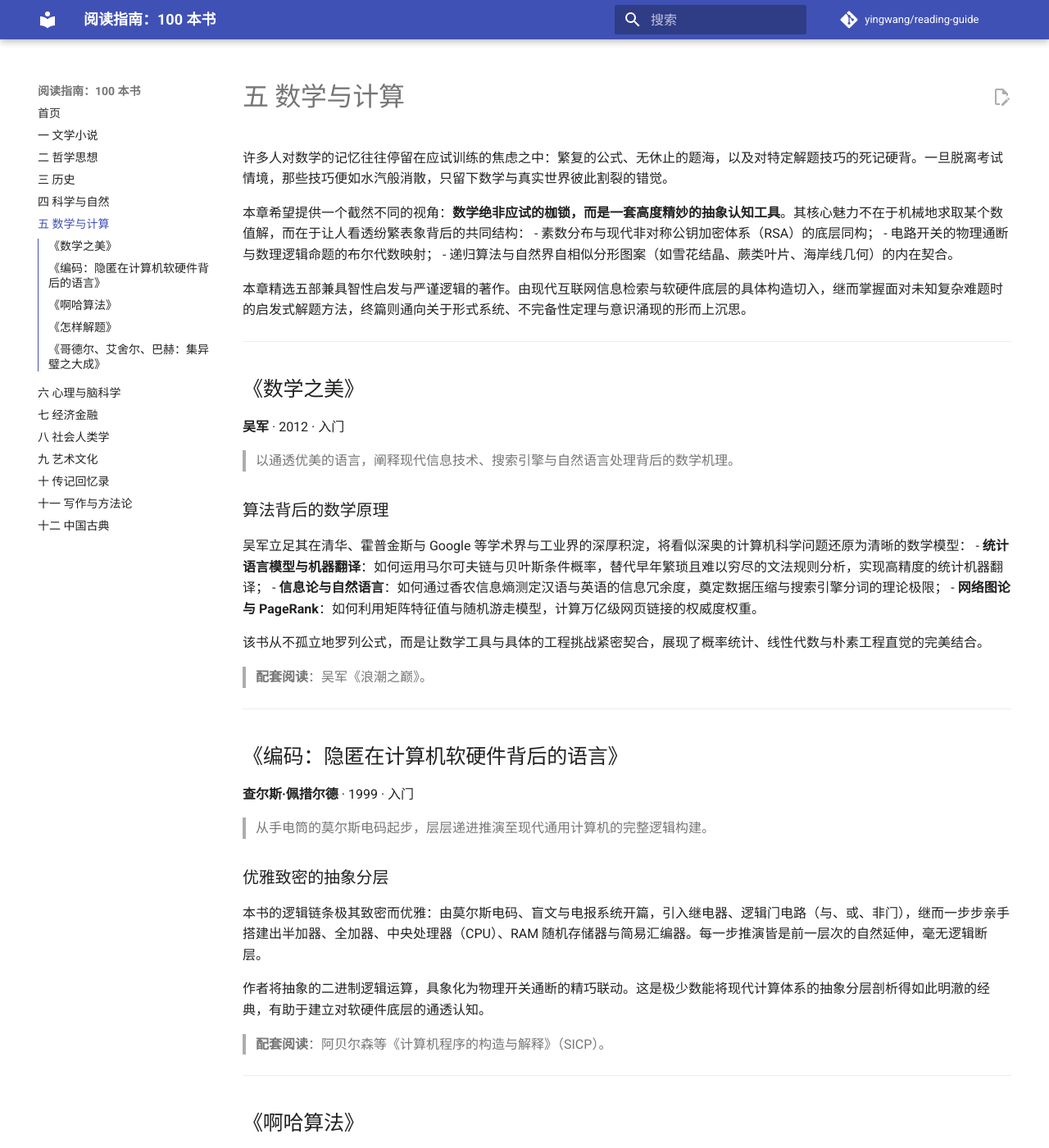
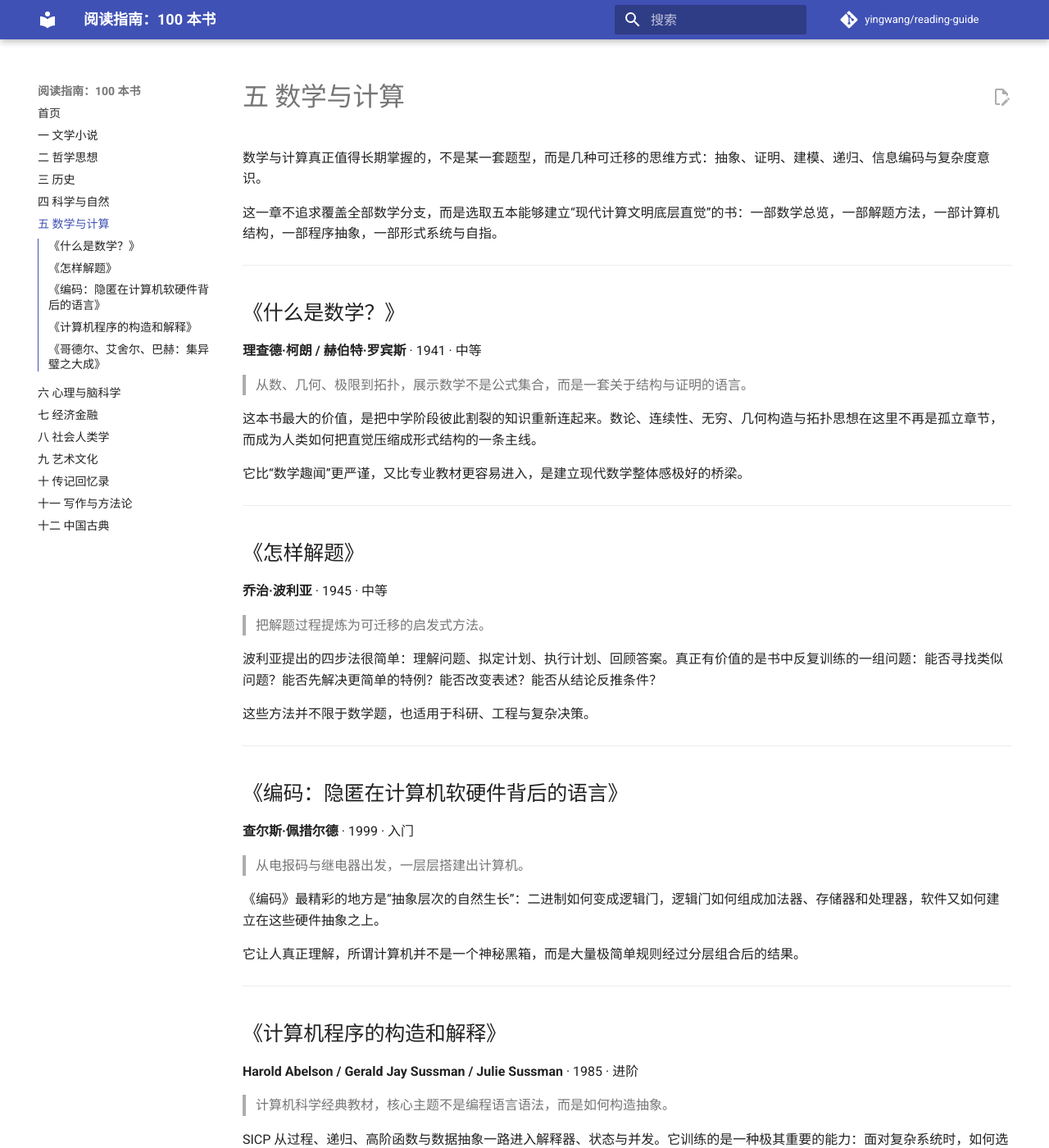
Before and after one commit to yingwang/reading-guide, an MkDocs documentation site: the page built from docs/chapters/05-math.md, in a window 1280 px wide and 1400 px high. Shown: the whole window at 82% size. Built offline with MkDocs 1.6.1 and Material for MkDocs 9.7.7, drawn with Linux system fonts in a browser that asks for light colours; comment, search, counter and statistics services are not loaded; some of the changed text lies outside the part shown.

Commit message:
Strengthen math and computing canon

```diff
--- a/docs/chapters/05-math.md
+++ b/docs/chapters/05-math.md
@@ -1,32 +1,32 @@
 # 五 数学与计算
 
-许多人对数学的记忆往往停留在应试训练的焦虑之中：繁复的公式、无休止的题海，以及对特定解题技巧的死记硬背。一旦脱离考试情境，那些技巧便如水汽般消散，只留下数学与真实世界彼此割裂的错觉。
+数学与计算真正值得长期掌握的，不是某一套题型，而是几种可迁移的思维方式：抽象、证明、建模、递归、信息编码与复杂度意识。
 
-本章希望提供一个截然不同的视角：**数学绝非应试的枷锁，而是一套高度精妙的抽象认知工具**。其核心魅力不在于机械地求取某个数值解，而在于让人看透纷繁表象背后的共同结构：
-- 素数分布与现代非对称公钥加密体系（RSA）的底层同构；
-- 电路开关的物理通断与数理逻辑命题的布尔代数映射；
-- 递归算法与自然界自相似分形图案（如雪花结晶、蕨类叶片、海岸线几何）的内在契合。
-
-本章精选五部兼具智性启发与严谨逻辑的著作。由现代互联网信息检索与软硬件底层的具体构造切入，继而掌握面对未知复杂难题时的启发式解题方法，终篇则通向关于形式系统、不完备性定理与意识涌现的形而上沉思。
+这一章不追求覆盖全部数学分支，而是选取五本能够建立“现代计算文明底层直觉”的书：一部数学总览，一部解题方法，一部计算机结构，一部程序抽象，一部形式系统与自指。
 
 ---
 
-## 《数学之美》
+## 《什么是数学？》
 
-**吴军** · 2012 · 入门
+**理查德·柯朗 / 赫伯特·罗宾斯** · 1941 · 中等
 
-> 以通透优美的语言，阐释现代信息技术、搜索引擎与自然语言处理背后的数学机理。
+> 从数、几何、极限到拓扑，展示数学不是公式集合，而是一套关于结构与证明的语言。
 
-### 算法背后的数学原理
+这本书最大的价值，是把中学阶段彼此割裂的知识重新连起来。数论、连续性、无穷、几何构造与拓扑思想在这里不再是孤立章节，而成为人类如何把直觉压缩成形式结构的一条主线。
 
-吴军立足其在清华、霍普金斯与 Google 等学术界与工业界的深厚积淀，将看似深奥的计算机科学问题还原为清晰的数学模型：
-- **统计语言模型与机器翻译**：如何运用马尔可夫链与贝叶斯条件概率，替代早年繁琐且难以穷尽的文法规则分析，实现高精度的统计机器翻译；
-- **信息论与自然语言**：如何通过香农信息熵测定汉语与英语的信息冗余度，奠定数据压缩与搜索引擎分词的理论极限；
-- **网络图论与 PageRank**：如何利用矩阵特征值与随机游走模型，计算万亿级网页链接的权威度权重。
+它比“数学趣闻”更严谨，又比专业教材更容易进入，是建立现代数学整体感极好的桥梁。
 
-该书从不孤立地罗列公式，而是让数学工具与具体的工程挑战紧密契合，展现了概率统计、线性代数与朴素工程直觉的完美结合。
+---
 
-> **配套阅读**：吴军《浪潮之巅》。
+## 《怎样解题》
+
+**乔治·波利亚** · 1945 · 中等
+
+> 把解题过程提炼为可迁移的启发式方法。
+
+波利亚提出的四步法很简单：理解问题、拟定计划、执行计划、回顾答案。真正有价值的是书中反复训练的一组问题：能否寻找类似问题？能否先解决更简单的特例？能否改变表述？能否从结论反推条件？
+
+这些方法并不限于数学题，也适用于科研、工程与复杂决策。
 
 ---
 
@@ -34,51 +34,25 @@
 
 **查尔斯·佩措尔德** · 1999 · 入门
 
-> 从手电筒的莫尔斯电码起步，层层递进推演至现代通用计算机的完整逻辑构建。
+> 从电报码与继电器出发，一层层搭建出计算机。
 
-### 优雅致密的抽象分层
+《编码》最精彩的地方是“抽象层次的自然生长”：二进制如何变成逻辑门，逻辑门如何组成加法器、存储器和处理器，软件又如何建立在这些硬件抽象之上。
 
-本书的逻辑链条极其致密而优雅：由莫尔斯电码、盲文与电报系统开篇，引入继电器、逻辑门电路（与、或、非门），继而一步步亲手搭建出半加器、全加器、中央处理器（CPU）、RAM 随机存储器与简易汇编器。每一步推演皆是前一层次的自然延伸，毫无逻辑断层。
-
-作者将抽象的二进制逻辑运算，具象化为物理开关通断的精巧联动。这是极少数能将现代计算体系的抽象分层剖析得如此明澈的经典，有助于建立对软硬件底层的通透认知。
-
-> **配套阅读**：阿贝尔森等《计算机程序的构造与解释》（SICP）。
+它让人真正理解，所谓计算机并不是一个神秘黑箱，而是大量极简单规则经过分层组合后的结果。
 
 ---
 
-## 《啊哈算法》
+## 《计算机程序的构造和解释》
 
-**啊哈磊** · 2014 · 入门
+**Harold Abelson / Gerald Jay Sussman / Julie Sussman** · 1985 · 进阶
 
-> 以生动直观的图解与故事化叙事，全面拆解经典数据结构与算法的核心思想。
+> 计算机科学经典教材，核心主题不是编程语言语法，而是如何构造抽象。
 
-### 直观空间感的建立
+SICP 从过程、递归、高阶函数与数据抽象一路进入解释器、状态与并发。它训练的是一种极其重要的能力：面对复杂系统时，如何选择正确的表示方式，让局部细节被封装，使更高层次的推理成为可能。
 
-相较于理论繁冗的学术教材，本书开辟了一条极富启发性的直观路径。它将冒泡排序、快速排序、栈与队列、图的深度/广度优先遍历、Dijkstra 最短路径算法等核心概念，转化为生动的图解演练与生活场景模拟。
+语言和工具会过时，但这种抽象能力不会。
 
-代码实现极其精炼，极易在短时间内动手复现与验证，帮助初学者在心智中建立算法执行的动态空间感，为后续研读更高阶的算法理论奠定坚实的感性基础。
-
----
-
-## 《怎样解题》
-
-**乔治·波利亚** · 1945 · 中等
-
-> 数学教育大师倾囊相授的启发式思维手册，剖析面对陌生复杂难题时的思考路径。
-
-### 四步解题法则与启发式清单
-
-波利亚跳脱出具体题目的枝节，将人类的解题过程系统解构为四大基本阶段：**理解题意、拟定计划、执行计划、回顾反思**。
-
-书中提供了一系列极具穿透力的启发式提问清单：
-- 是否存在类似已知的问题？能否利用其解法？
-- 能否先构造并解决一个更简单的特例或极端情况？
-- 能否通过几何变形或代数替换将未知量“化归”为已知量？
-- 解答完成后，能否检验结果？能否用不同的方法推导？
-
-波利亚阐述的“化归与抽象”思想，堪称人类理智解决复杂问题最质朴而强大的通用武器。
-
-> **配套阅读**：亚历山大洛夫等《数学：它的内容、方法和意义》。
+> **配套阅读**：Charles Petzold《编码》。
 
 ---
 
@@ -86,12 +60,10 @@
 
 **道格拉斯·霍夫斯塔特** · 1979 · 进阶
 
-> 融汇数理逻辑、视觉艺术与复调音乐的奇书，探讨形式系统、自我指涉与意识涌现的终极奥秘。
+> 从哥德尔不完备定理、自指结构、艾舍尔版画与巴赫复调，探讨形式系统和意识。
 
-### 哥德尔定理与怪圈同构
+GEB 并不是一本学习哥德尔定理的标准教材，它更像一场跨学科思想实验。霍夫斯塔特不断追问：一个系统能否表示自己？符号何时获得意义？复杂的自我意识是否可能从低层机械规则中涌现？
 
-这部荣获普利策奖的巨著（简称 GEB）以哥德尔不完备定理为主线：**在一个足够强大的自洽形式系统内，必然存在无法在系统内部被证明的真命题**。
+它有大量类比和哲学延伸，其中一些并非严格结论。但作为理解“形式系统的能力与边界”的作品，它仍然独一无二。
 
-霍夫斯塔特别出心裁地借由阿基里斯与乌龟的寓言对话、艾舍尔版画中“手画手”与“上升与下降”的空间悖论，以及巴赫复调音乐中自我循环变奏的卡农结构，生动展示了“怪圈”（Strange Loop）与自我指涉的深刻同构。
-
-全书揭示出：唯有跳出系统自身的局限、站在元语言的维度审视，方能看清形式系统的边界。这不仅是对数理逻辑的崇高致敬，更是对人类意识起源与人工智能本质的深邃探索。
+> **延伸方向**：若想进一步进入信息论，可读 James Gleick《信息简史》；若想进入算法与复杂度，可再读一本正式的算法教材。
```
